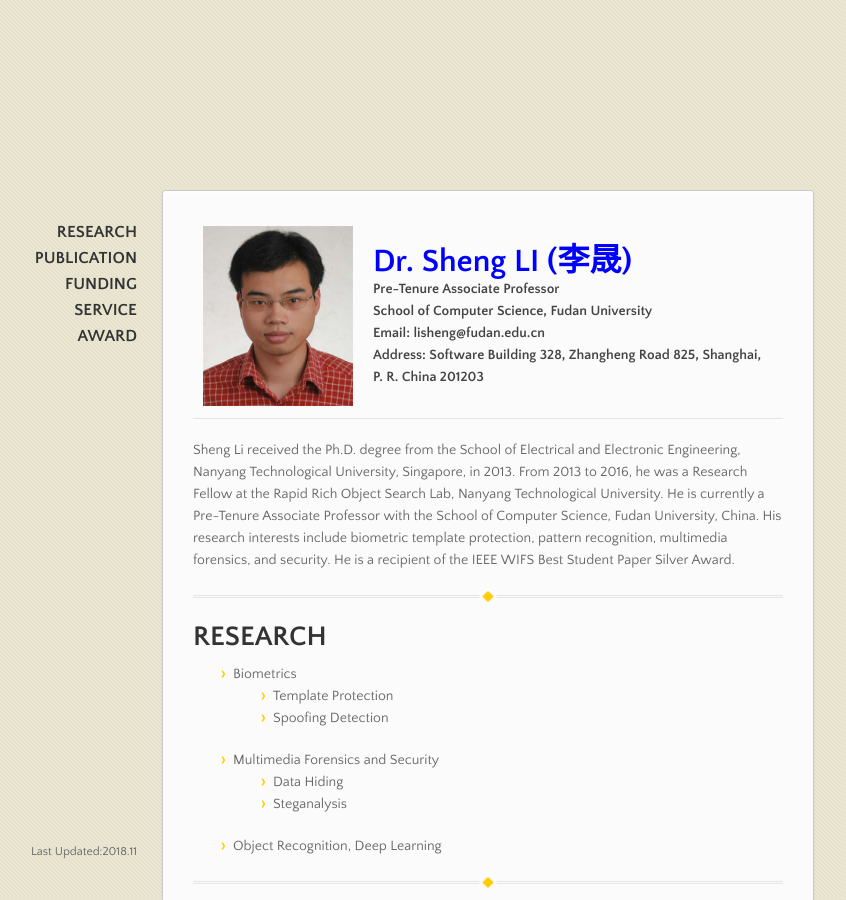
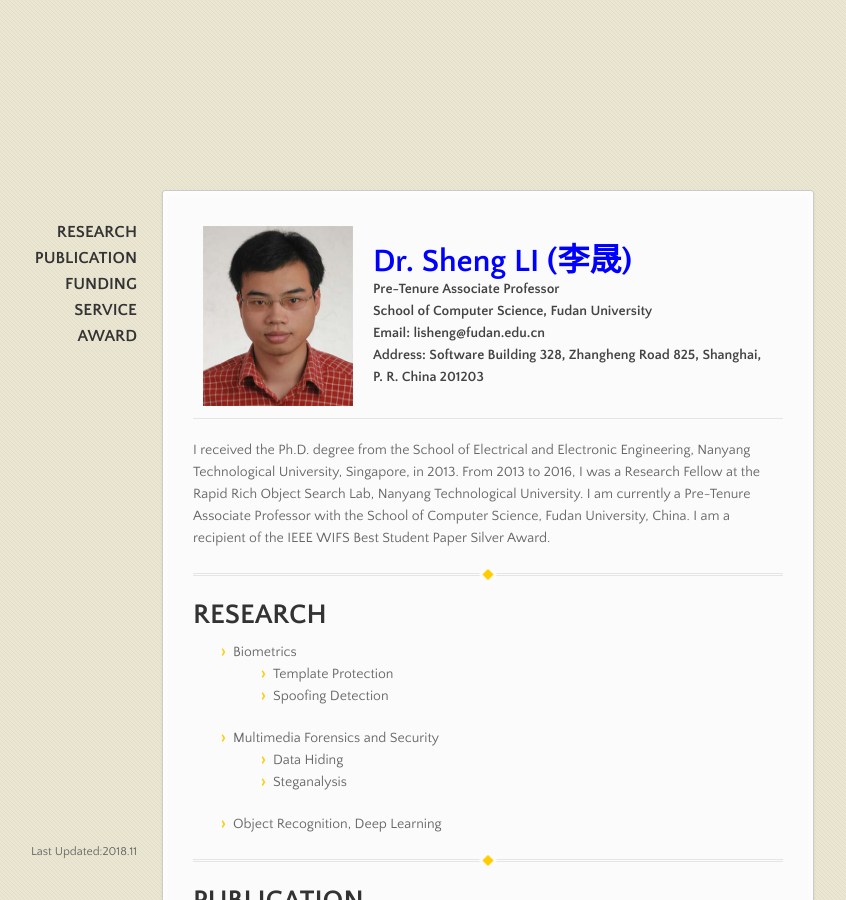
Before and after one commit to blazelisheng/blazelisheng.github.io, a Jekyll site: the page built from index.md, in a window 1280 px wide and 900 px high. Shown: the whole window, without its empty margins (153-999 px from the left). Built offline with Jekyll 4.4.1, drawn with Linux system fonts in a browser that asks for light colours.

Commit message:
Update index.md

```diff
--- a/index.md
+++ b/index.md
@@ -11,7 +11,7 @@
 </table>
 
 
-Sheng Li received the Ph.D. degree from the School of Electrical and Electronic Engineering, Nanyang Technological University, Singapore, in 2013. From 2013 to 2016, he was a Research Fellow at the Rapid Rich Object Search Lab, Nanyang Technological University. He is currently a Pre-Tenure Associate Professor with the School of Computer Science, Fudan University, China. His research interests include biometric template protection, pattern recognition, multimedia forensics, and security. He is a recipient of the IEEE WIFS Best Student Paper Silver Award.
+I received the Ph.D. degree from the School of Electrical and Electronic Engineering, Nanyang Technological University, Singapore, in 2013. From 2013 to 2016, I was a Research Fellow at the Rapid Rich Object Search Lab, Nanyang Technological University. I am currently a Pre-Tenure Associate Professor with the School of Computer Science, Fudan University, China. I am a recipient of the IEEE WIFS Best Student Paper Silver Award.
 
 * * *
 # RESEARCH
```
